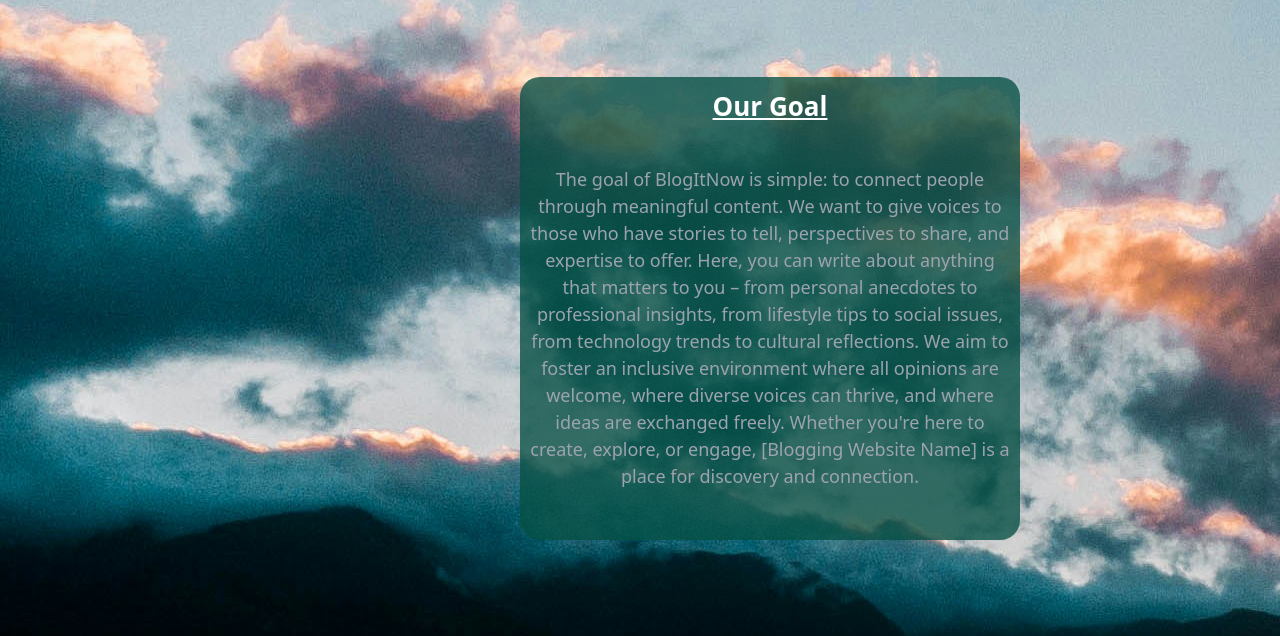
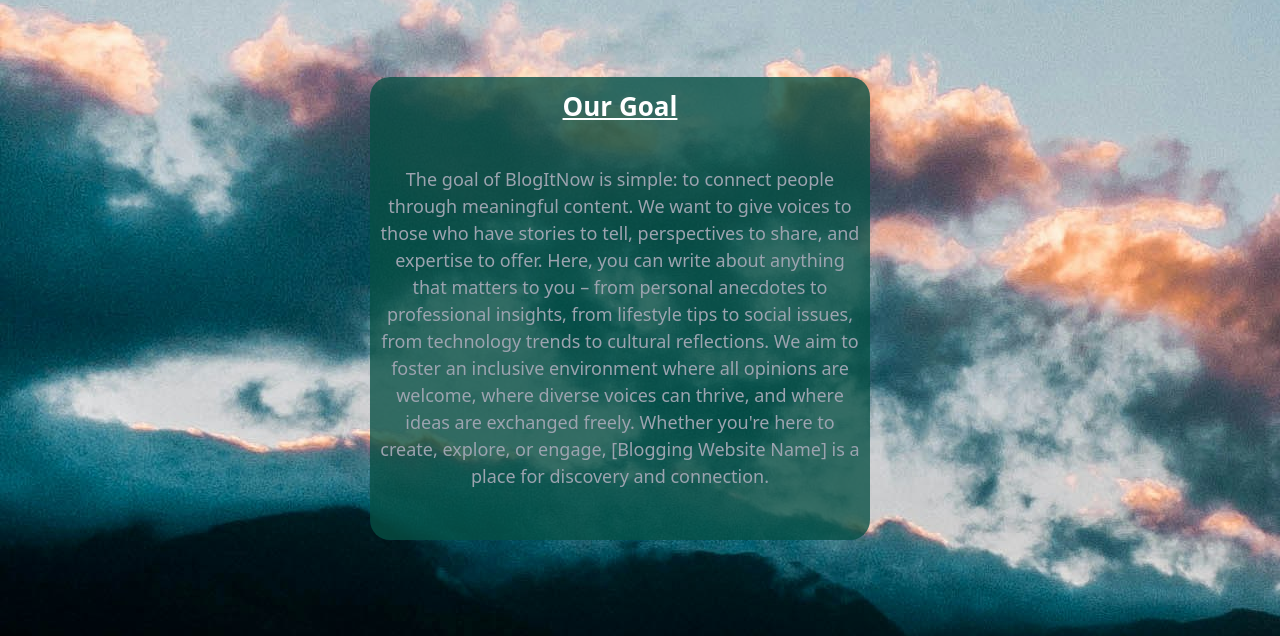
Before and after one commit to dhruv-meshram/SC-368-Assignment, a plain HTML site: page index.html in a window 1280 px wide. Shown: the part 283-919 px from the top of the page. Drawn offline with nearby package versions, Linux system fonts and the light colour scheme.

Commit message:
updated2

```diff
--- a/styling.css
+++ b/styling.css
@@ -58,7 +58,7 @@ body {
     align-content: center;
     background-color:rgba(6, 79, 67, 0.776);
     margin-top: 100px;
-    margin-left: 500px;
+    margin-left: 350px;
     padding: 10px;
     border-radius: 20px;
     width: 500px;
```
